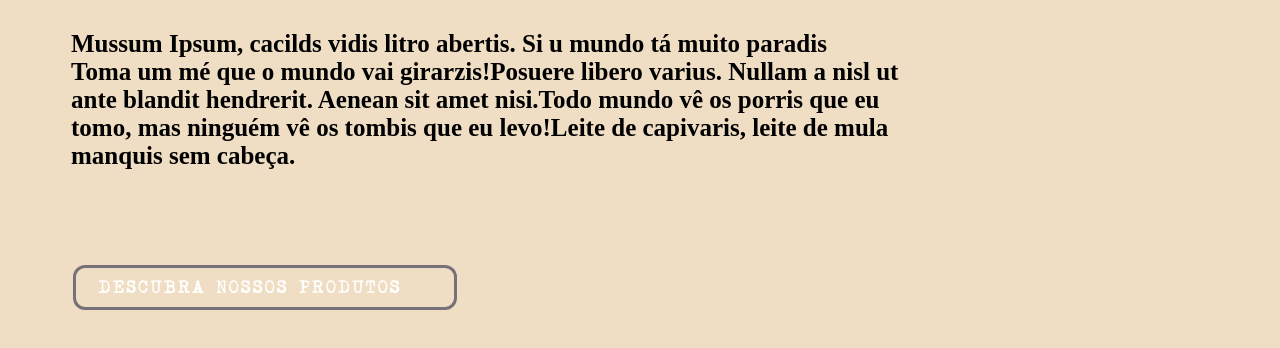
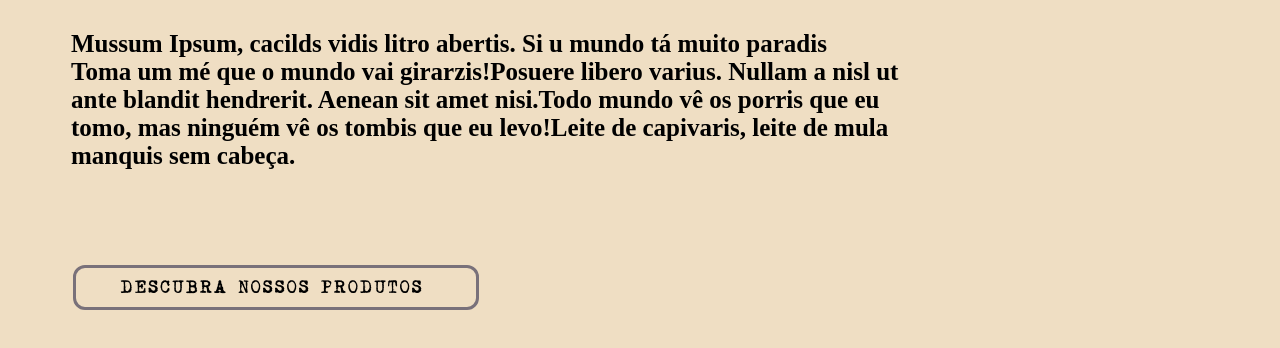
Before and after one commit to guilhermeduffes/Site-Carnesex., a plain HTML site: page index.html in a window 1280 px wide. Shown: the part 394-742 px from the top of the page. Drawn offline with Linux system fonts and the light colour scheme.

Commit message:
Update index.html

```diff
--- a/index.html
+++ b/index.html
@@ -22,7 +22,7 @@
                 Toma um mé que o mundo vai girarzis!Posuere libero varius. Nullam a nisl ut <br>ante blandit hendrerit.
                 Aenean sit amet nisi.Todo mundo vê os porris que eu <br>tomo, mas ninguém vê os tombis que eu levo!Leite
                 de capivaris, leite de mula <br>manquis sem cabeça. </b></p>
-        <button class="button"> <a id="link" href="#">Descubra nossos produtos</a> </button>
+        <button class="button"> <a id="butaolink" href="#">Descubra nossos produtos</a> </button>
     </main>
 </body>
 
```
